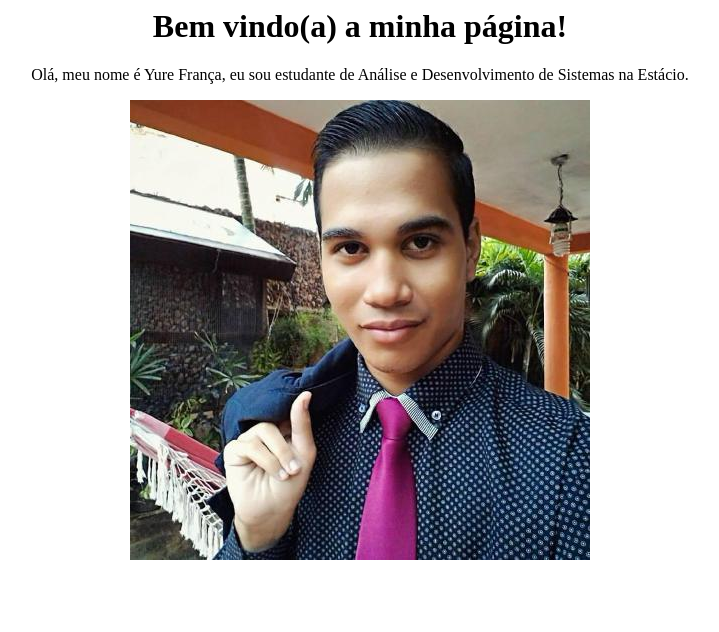
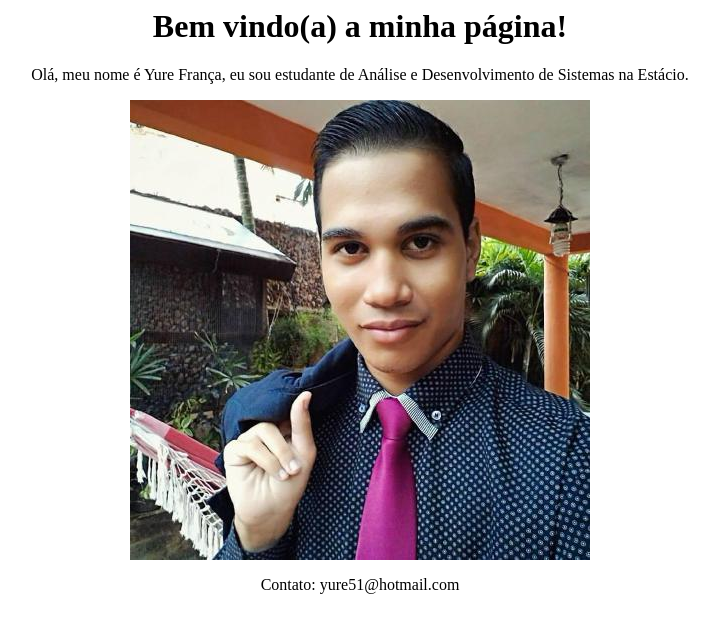
Before and after one commit to yurefr/yurefr.github.io, a plain HTML site: page index.html in a window 1280 px wide. Shown: the whole page, without its empty margins (280-999 px from the left). Drawn offline with Linux system fonts and the light colour scheme.

Commit message:
Imagem deletada, contato adicionado

```diff
--- a/index.html
+++ b/index.html
@@ -14,6 +14,7 @@
 		<img src="imagens/perfil1.jpg">
 	</a>
 	</center>
+	<p style="text-align:center;">Contato: yure51@hotmail.com</p>
 </body>
 
 </html>
```
Also changed, not shown: imagens/Perfil.jpg (deleted).
